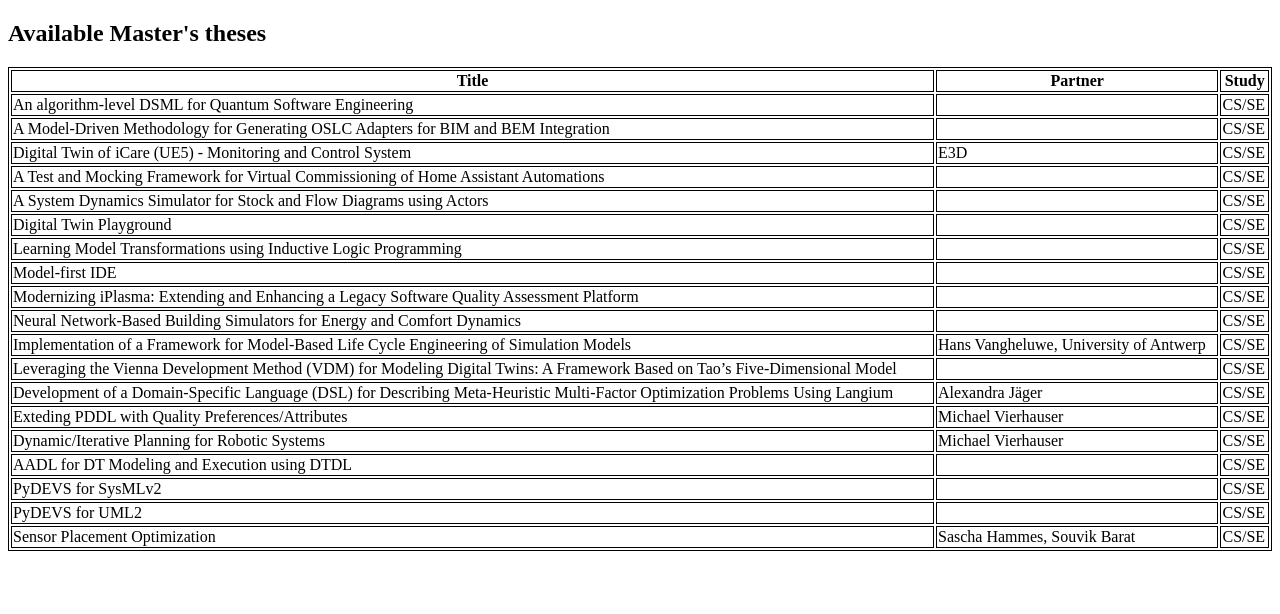
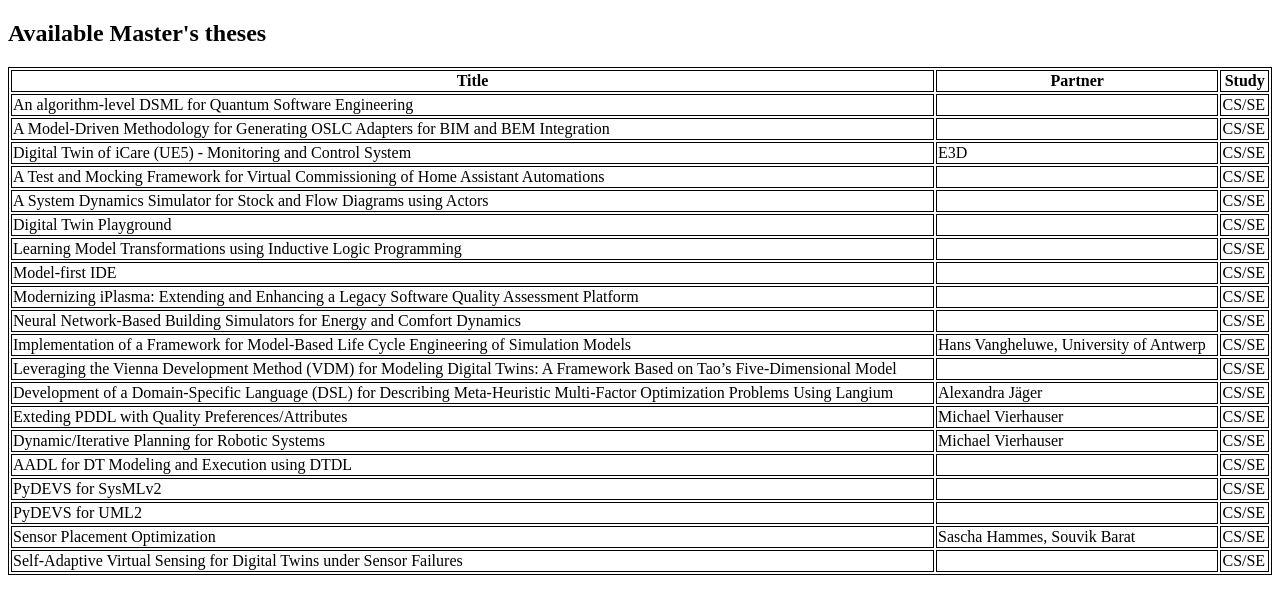
Before and after one commit to phizech/phizech.github.io, a plain HTML site: page index.html in a window 1280 px wide. Drawn offline with Linux system fonts and the light colour scheme.

Commit message:
Update index.html

```diff
--- a/index.html
+++ b/index.html
@@ -110,6 +110,13 @@ table, th, td {
     <td>Sascha Hammes, Souvik Barat</td>
   <td>CS/SE</td>
   </tr>
+  <tr>
+    <td>Self-Adaptive Virtual Sensing for Digital Twins under Sensor Failures</td>
+    <td></td>
+  <td>CS/SE</td>
+  </tr>
+
+
 </table>
 </body>
 </html>
```
